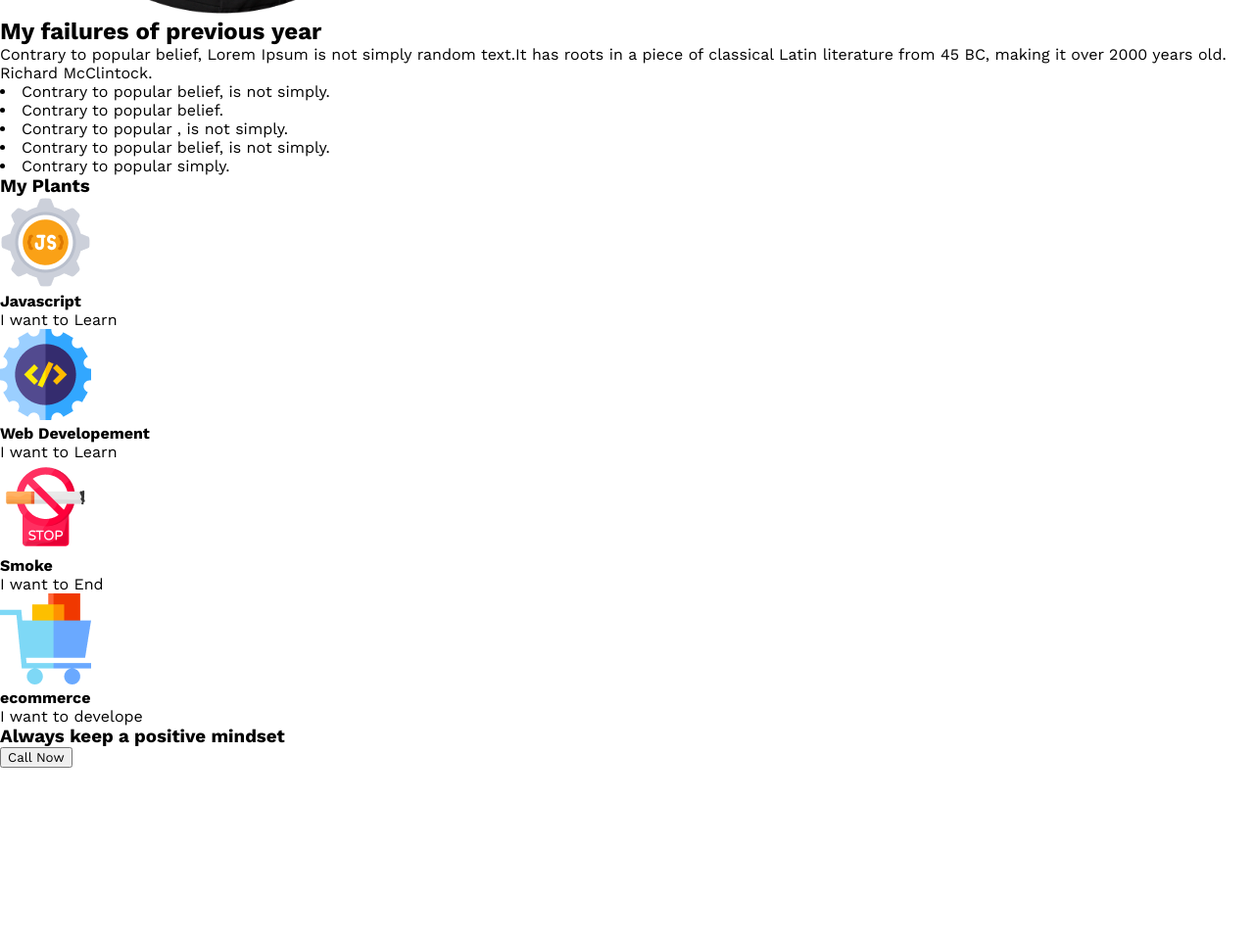
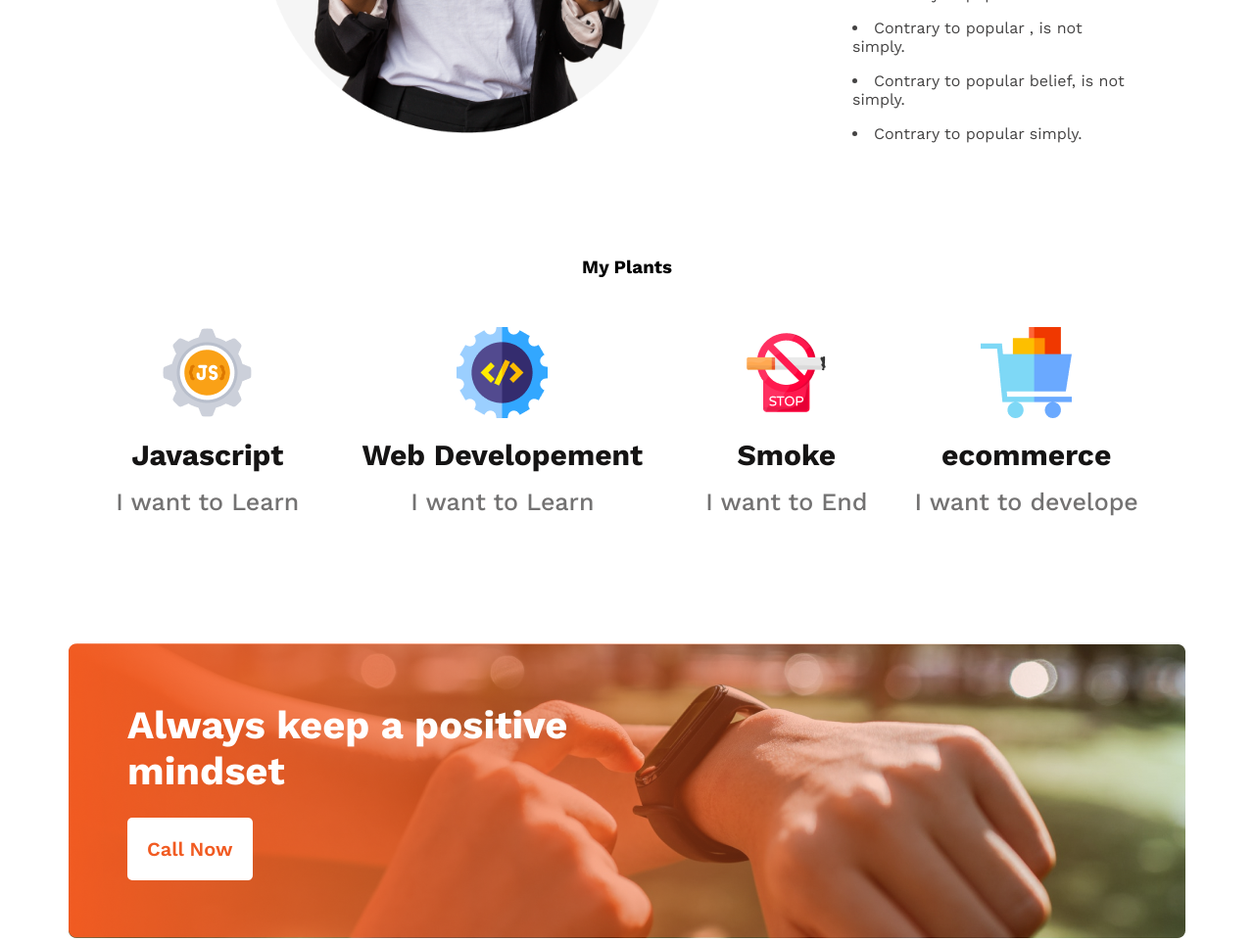
Before and after one commit to shahriarmostafiz/new-year-project, a plain HTML site: page index.html in a window 1280 px wide. Shown: the part 1160-2122 px from the top of the page at 98% size. Before the commit the page ends 1944 px from the top, so only its background shows below. Drawn offline with nearby package versions, Linux system fonts and the light colour scheme.

Commit message:
main styled

```diff
--- a/file.css
+++ b/file.css
@@ -52,3 +52,86 @@ header {
   text-align: right;
   border: 0;
 }
+/* failure section here */
+.failures {
+  display: flex;
+  margin-top: 130px;
+  margin-bottom: 130px;
+  margin-left: 230px;
+  margin-right: 320px;
+  align-items: center;
+  justify-content: space-between;
+  gap: 150px;
+  height: 70vh;
+}
+.fail-img {
+  width: 450px;
+  padding: 20px;
+}
+.failed-title {
+  padding-right: 120px;
+  padding-bottom: 24px;
+  font-size: 40px;
+  font-weight: 700;
+}
+.failed-text,
+.failed-list {
+  padding-bottom: 16px;
+  color: #444343;
+  font-size: 16px;
+  font-weight: 400;
+}
+/* plans section */
+.plans {
+  width: 1140px;
+  margin: 0 auto;
+  text-align: center;
+}
+.box {
+  padding-top: 50px;
+  display: flex;
+  justify-content: space-evenly;
+}
+.box-title {
+  color: #151414;
+  text-align: center;
+  font-size: 30px;
+  font-weight: 700;
+  padding: 16px;
+}
+.box-description {
+  color: #737272;
+  text-align: center;
+  font-size: 25px;
+  font-weight: 500;
+}
+.mindset {
+  width: 1140px;
+  margin: auto;
+  margin-bottom: 130px;
+  margin-top: 130px;
+}
+.mindset-bg {
+  background-image: url("./images/gradient2.png"), url("./images/watch.png");
+  background-size: 100%;
+  background-position: center;
+  background-repeat: no-repeat no-repeat;
+  /* padding: 5%; */
+}
+.mindset-title {
+  color: white;
+  font-size: 40px;
+  padding: 60px 600px 24px 60px;
+}
+.secondary-btn {
+  color: #f15b22;
+  background-color: white;
+  padding: 20px;
+  font-size: 20px;
+  font-style: normal;
+  font-weight: 600;
+  border-radius: 5px;
+  margin-left: 60px;
+  margin-bottom: 60px;
+  border: 0;
+}
```
